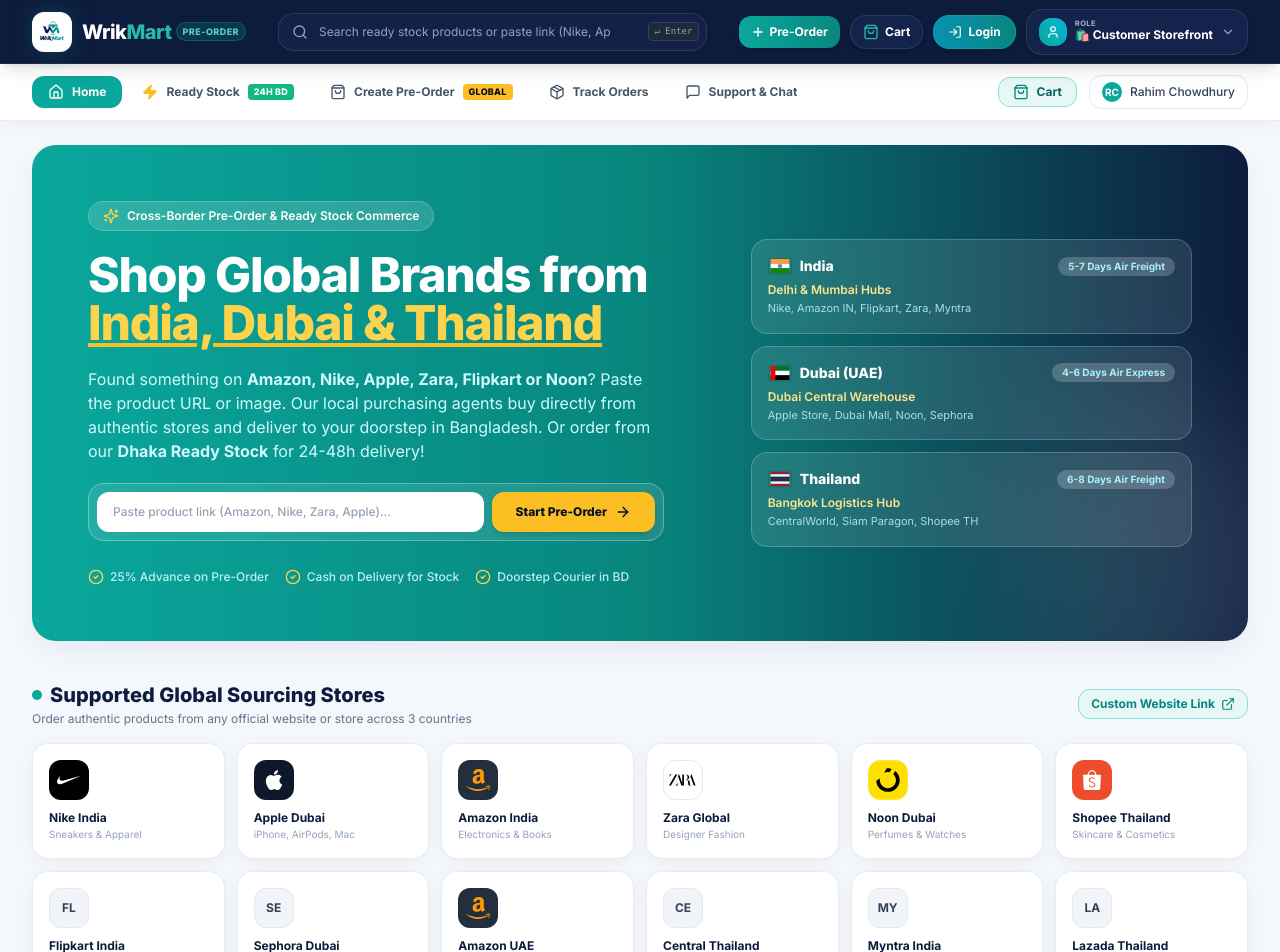
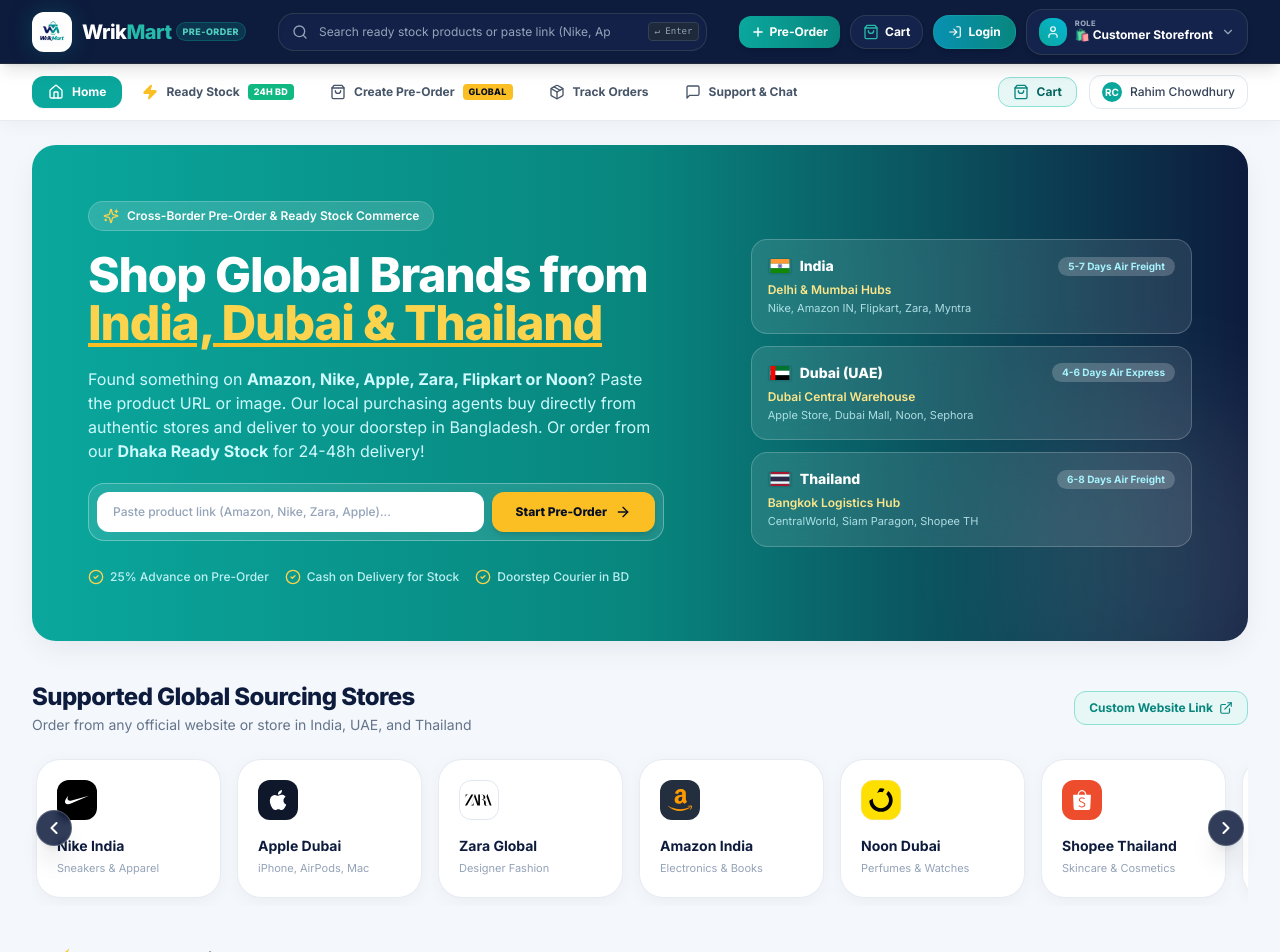
Before and after one commit to mashkurulalamohi37/wrikmart, a React (Vite) app: page / in a window 1280 px wide. Shown: the top 952 px of the page. Built offline with nearby package versions, Linux system fonts and the light colour scheme.

Commit message:
feat: convert Supported Global Sourcing Stores to carousel slider with navigation arrows matching design spec

```diff
--- a/src/components/customer/CustomerHome.jsx
+++ b/src/components/customer/CustomerHome.jsx
@@ -1,4 +1,4 @@
-import React, { useState } from 'react';
+import React, { useState, useRef } from 'react';
 import { CountryFlag } from '../common/CountryFlag';
 import { StoreBrandBadge } from '../common/BrandLogo';
 import { useApp } from '../../context/AppContext';
@@ -22,7 +22,9 @@
   Plus,
   Gift,
   Cake,
-  Tag
+  Tag,
+  ChevronLeft,
+  ChevronRight
 } from 'lucide-react';
 
 export const CustomerHome = ({ onStartPreOrder, onBrowseStock, onOpenChat, onOpenOrders }) => {
@@ -38,6 +40,14 @@
     setPrefilledPreOrder
   } = useApp();
   const [quickUrl, setQuickUrl] = useState('');
+  const storesSliderRef = useRef(null);
+
+  const scrollStores = (direction) => {
+    if (storesSliderRef.current) {
+      const scrollAmount = direction === 'left' ? -320 : 320;
+      storesSliderRef.current.scrollBy({ left: scrollAmount, behavior: 'smooth' });
+    }
+  };
 
   const handleQuickPaste = () => {
     let clean = (quickUrl || '').trim();
@@ -266,36 +276,60 @@
         <div className="absolute -right-20 -bottom-20 w-80 h-80 bg-white/10 rounded-full blur-3xl pointer-events-none" />
       </section>
 
-      {/* 2. Supported Global Sourcing Stores (Placed right after Hero with 2 Rows as requested) */}
-      <section className="space-y-4">
-        <div className="flex items-center justify-between">
+      {/* 2. Supported Global Sourcing Stores (Horizontal Slider as shown in 2nd image) */}
+      <section className="space-y-4 relative">
+        <div className="flex flex-col sm:flex-row sm:items-center justify-between gap-2">
           <div>
-            <div className="flex items-center gap-2">
-              <span className="w-2.5 h-2.5 rounded-full bg-brand-500 animate-pulse"></span>
-              <h2 className="text-lg sm:text-xl font-extrabold text-navy-900">Supported Global Sourcing Stores</h2>
-            </div>
-            <p className="text-xs text-slate-500 mt-0.5">Order authentic products from any official website or store across 3 countries</p>
+            <h2 className="text-xl sm:text-2xl font-extrabold text-[#0D1B3D] tracking-tight">
+              Supported Global Sourcing Stores
+            </h2>
+            <p className="text-xs sm:text-sm text-slate-500 mt-0.5">
+              Order from any official website or store in India, UAE, and Thailand
+            </p>
           </div>
           <button
             onClick={onStartPreOrder}
-            className="text-xs font-bold text-brand-600 hover:text-brand-700 flex items-center gap-1.5 px-3 py-1.5 rounded-xl bg-brand-50 hover:bg-brand-100 transition-colors border border-brand-200"
+            className="self-start sm:self-auto text-xs font-bold text-brand-600 hover:text-brand-700 flex items-center gap-1.5 px-3.5 py-2 rounded-xl bg-brand-50 hover:bg-brand-100 transition-colors border border-brand-200 shadow-2xs cursor-pointer"
           >
             <span>Custom Website Link</span>
             <ExternalLink className="w-3.5 h-3.5" />
           </button>
         </div>
 
-        {/* 2 Rows of Global Sourcing Stores */}
-        <div className="grid grid-cols-2 sm:grid-cols-3 lg:grid-cols-6 gap-3">
+        {/* Slider Container with Left & Right Arrow Buttons */}
+        <div className="relative group">
+          {/* Left Arrow Button */}
+          <button
+            onClick={() => scrollStores('left')}
+            className="absolute left-1 top-1/2 -translate-y-1/2 z-20 w-9 h-9 rounded-full bg-[#0D1B3D]/85 hover:bg-[#0D1B3D] text-white flex items-center justify-center shadow-xl backdrop-blur-sm transition-all hover:scale-110 active:scale-95 cursor-pointer border border-white/20"
+            title="Scroll Left"
+            aria-label="Previous Stores"
+          >
+            <ChevronLeft className="w-5 h-5 stroke-[2.5]" />
+          </button>
+
+          {/* Right Arrow Button */}
+          <button
+            onClick={() => scrollStores('right')}
+            className="absolute right-1 top-1/2 -translate-y-1/2 z-20 w-9 h-9 rounded-full bg-[#0D1B3D]/85 hover:bg-[#0D1B3D] text-white flex items-center justify-center shadow-xl backdrop-blur-sm transition-all hover:scale-110 active:scale-95 cursor-pointer border border-white/20"
+            title="Scroll Right"
+            aria-label="Next Stores"
+          >
+            <ChevronRight className="w-5 h-5 stroke-[2.5]" />
+          </button>
+
+          {/* Horizontal Scrollable Row */}
+          <div
+            ref={storesSliderRef}
+            className="flex items-stretch gap-3.5 sm:gap-4 overflow-x-auto scroll-smooth no-scrollbar py-2 px-1"
+          >
             {[
-            // Row 1
               { name: 'Nike India', country: 'India', cat: 'Sneakers & Apparel' },
               { name: 'Apple Dubai', country: 'Dubai', cat: 'iPhone, AirPods, Mac' },
+              { name: 'Zara Global', country: 'India', cat: 'Designer Fashion' },
               { name: 'Amazon India', country: 'India', cat: 'Electronics & Books' },
-            { name: 'Zara Global', country: 'India', cat: 'Designer Fashion' },
               { name: 'Noon Dubai', country: 'Dubai', cat: 'Perfumes & Watches' },
               { name: 'Shopee Thailand', country: 'Thailand', cat: 'Skincare & Cosmetics' },
-            // Row 2
               { name: 'Flipkart India', country: 'India', cat: 'Smartphones & Tech' },
               { name: 'Sephora Dubai', country: 'Dubai', cat: 'Luxury Cosmetics' },
               { name: 'Amazon UAE', country: 'Dubai', cat: 'Dubai Lifestyle & Tech' },
@@ -311,17 +345,22 @@
                   }
                   onStartPreOrder();
                 }}
-              className="p-3.5 sm:p-4 rounded-2xl bg-white border border-slate-200/80 shadow-soft hover:shadow-card hover:border-brand-500 text-left transition-all group flex flex-col justify-between"
+                className="w-[160px] sm:w-[185px] flex-shrink-0 p-4 sm:p-5 rounded-3xl bg-white border border-slate-200/80 shadow-soft hover:shadow-card hover:border-brand-500 text-left transition-all group/card flex flex-col justify-between cursor-pointer"
               >
-              <div className="mb-2.5">
+                <div className="mb-4">
                   <StoreBrandBadge storeName={store.name} />
                 </div>
                 <div>
-                <h3 className="font-bold text-xs text-navy-900 group-hover:text-brand-600 transition-colors leading-tight">{store.name}</h3>
-                <p className="text-[10px] text-slate-400 mt-0.5 truncate">{store.cat}</p>
+                  <h3 className="font-bold text-xs sm:text-sm text-navy-900 group-hover/card:text-brand-600 transition-colors leading-tight">
+                    {store.name}
+                  </h3>
+                  <p className="text-[11px] text-slate-400 mt-1 truncate">
+                    {store.cat}
+                  </p>
                 </div>
               </button>
             ))}
+          </div>
         </div>
       </section>
 
```
Lines whose indentation alone changed are shown as unchanged.
